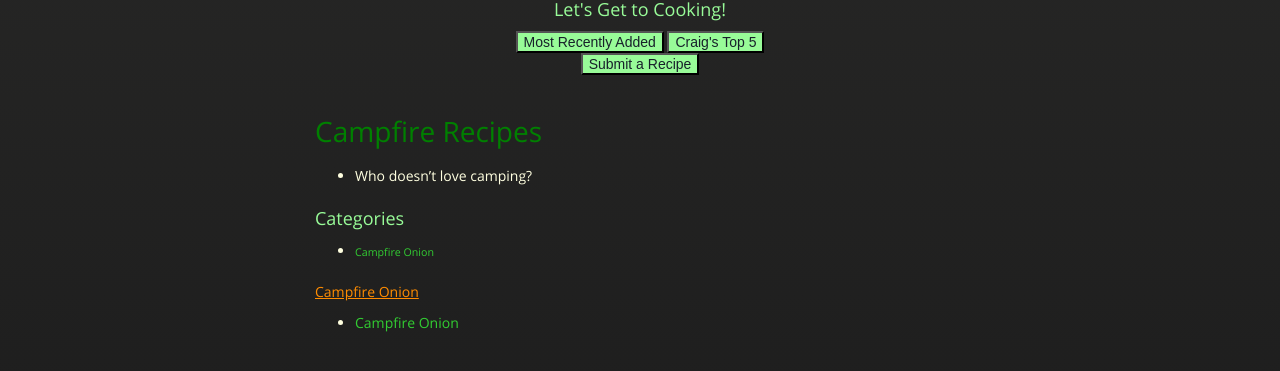
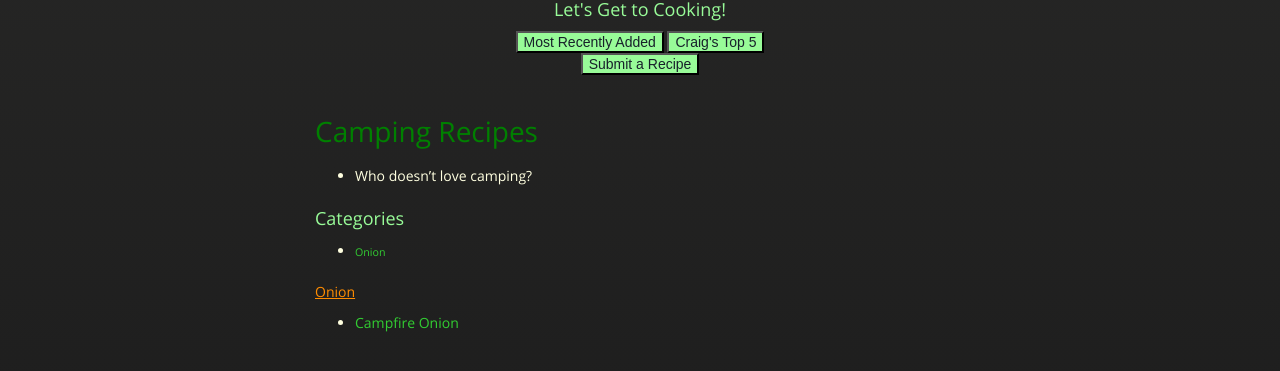
Before and after one commit to cmwillett/TheDigitalCookbook, a Jekyll site: the page built from Camping.md, in a window 1280 px wide. Shown: the part 349-720 px from the top of the page. Built offline with Jekyll 4.4.1, drawn with Linux system fonts in a browser that asks for light colours; nearby versions of some CDN libraries.

Commit message:
renaming dinners

```diff
--- a/Camping.md
+++ b/Camping.md
@@ -3,15 +3,15 @@ layout: default
 title: "Campfire Recipes"
 tags: camping,fire,campfire,onion
 ---
-# Campfire Recipes
+# Camping Recipes
 * Who doesn't love camping?
 
 ### Categories
 <!-- TOC depthFrom:4 depthTo:6 withLinks:1 updateOnSave:1 orderedList:0 -->
 
-- [Campfire Onion](#campfire-onion)
+- [Onion](#onion)
 
 <!-- /TOC -->
 
-#### Campfire Onion
+#### Onion
 * [Campfire Onion]({{site.github.url}}/Camping/FireOnion/index.html)
```
